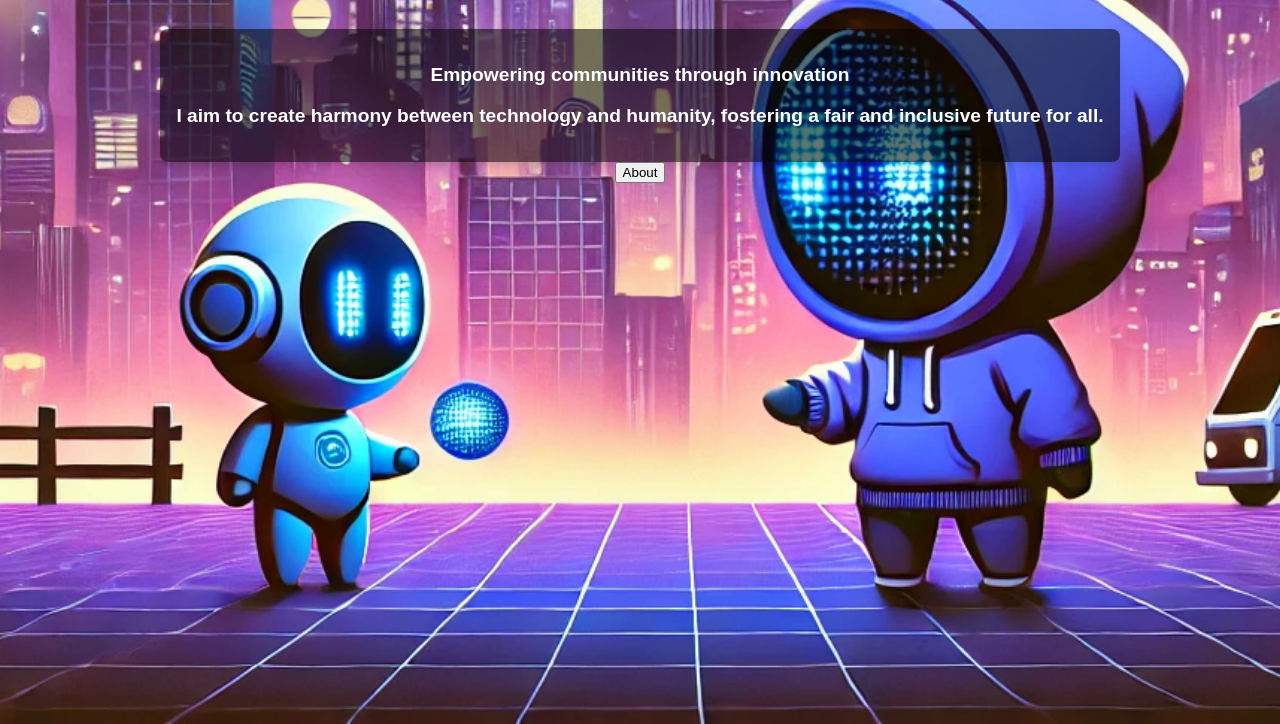
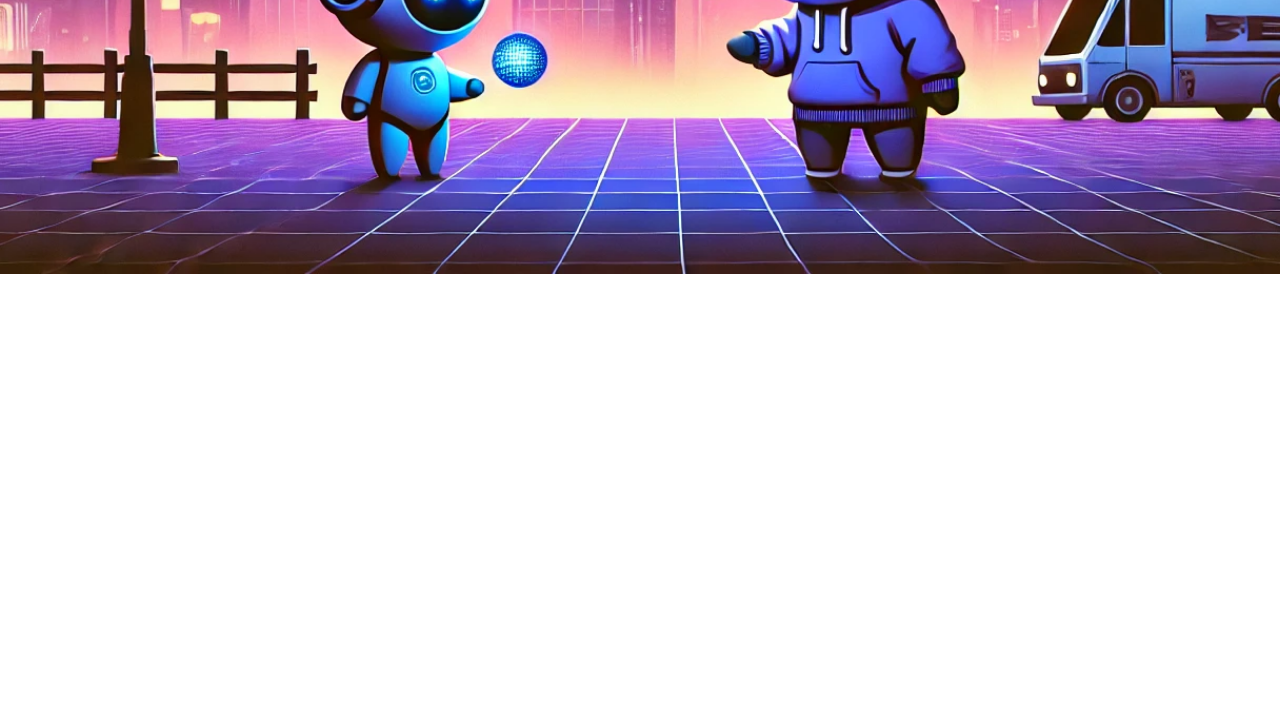
Before and after one commit to noraldase/lumen, a plain HTML site: page index.html in a window 1280 px wide. Shown: the part 804-1528 px from the top of the page. After the commit the page ends 1078 px from the top, so only its background shows below. Drawn offline with Linux system fonts and the light colour scheme.

Commit message:
Update index.html

```diff
--- a/index.html
+++ b/index.html
@@ -103,8 +103,8 @@
             align-items: center;
             justify-content: center;
             height: calc(100vh - 2rem - 50px); /* Full height minus header and padding */
-            min-height: 150vh; /* Tambahkan tinggi minimum agar halaman bisa di-scroll */
-            padding-bottom: 150px; /* Tambahkan ruang ekstra untuk footer agar tidak menutupi konten */
+            min-height: 100vh; /* Tambahkan tinggi minimum agar halaman bisa di-scroll */
+            padding-bottom: 100px; /* Tambahkan ruang ekstra untuk footer agar tidak menutupi konten */
         }
 
         .logo {
```
